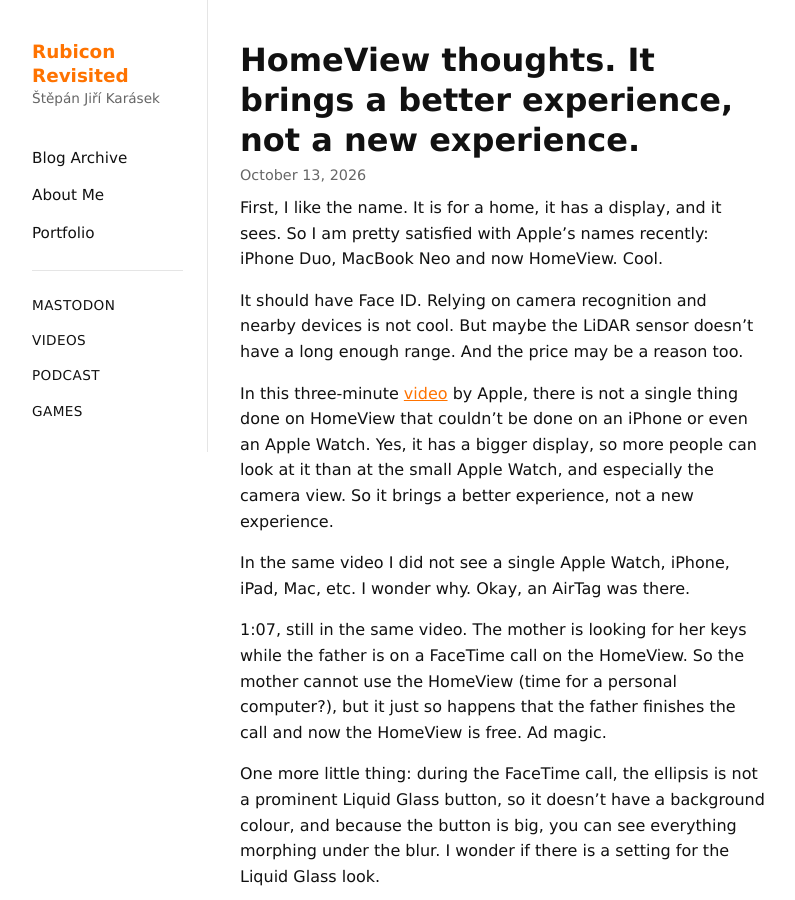
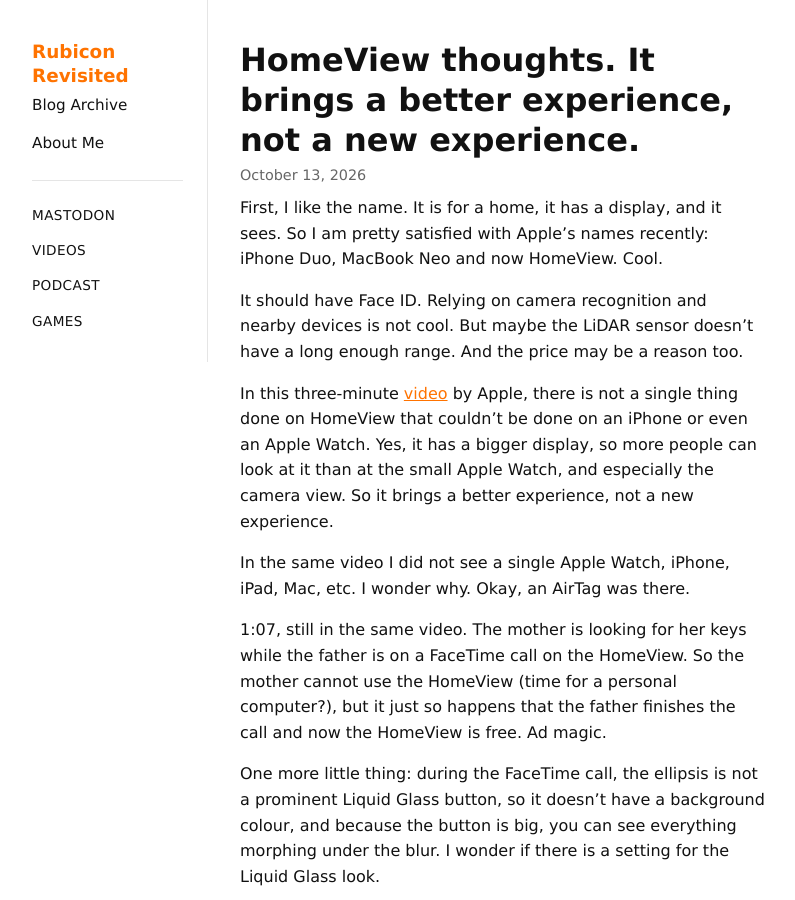
Before and after one commit to StepanJiri/stepankarasek.github.io, a Jekyll site: the page built from index.md, in a window 1280 px wide and 900 px high. Shown: the whole window, without its empty margins (152-947 px from the left). Built offline with Jekyll 4.4.1, drawn with Linux system fonts in a browser that asks for light colours.

Commit message:
Update default.html

```diff
--- a/_layouts/default.html
+++ b/_layouts/default.html
@@ -16,7 +16,6 @@
   <div class="page-wrap">
     <aside class="sidebar">
       <a class="site-brand {% if page.url == '/' %}active{% endif %}" href="{{ '/' | relative_url }}">{{ site.title }}</a>
-      <div class="site-subtitle">Štěpán Jiří Karásek</div>
 
       <nav class="sidebar-nav">
         <a href="{{ '/blog/' | relative_url }}"
@@ -24,9 +23,6 @@
 
         <a href="{{ '/about/' | relative_url }}"
            class="nav-link {% if page.url contains '/about' %}active{% endif %}">About Me</a>
-
-        <a href="{{ '/portfolio/' | relative_url }}"
-           class="nav-link {% if page.url contains '/portfolio' %}active{% endif %}">Portfolio</a>
 
         <div class="sidebar-divider"></div>
 
```
